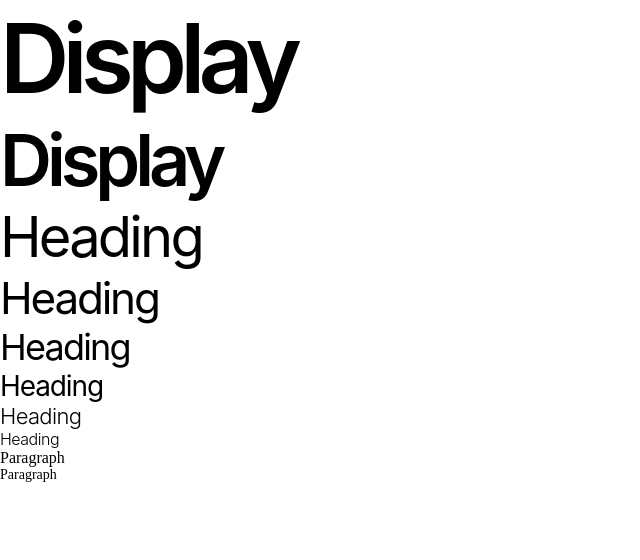
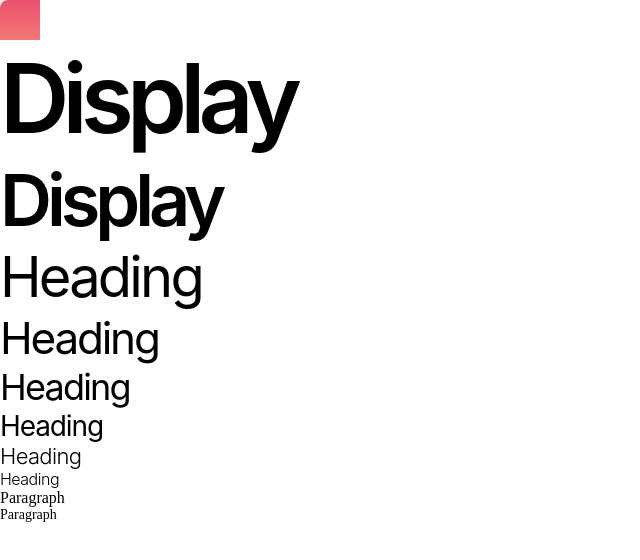
Before and after one commit to melkerydman/music-app, a Next.js app: page / in a window 1280 px wide. Shown: the top 560 px of the page, without its empty margins (0-640 px from the left). Built offline with nearby package versions, Linux system fonts and the light colour scheme.

Commit message:
Added mockup logo and gradient mixin

```diff
--- /dev/null
+++ b/components/core/Logo/Logo.tsx
@@ -0,0 +1,16 @@
+import styles from './logo.module.scss';
+
+type LogoType = {
+  large?: boolean;
+};
+
+const Logo = ({ large, ...rest }: LogoType): JSX.Element => {
+  return (
+    <div
+      className={`${styles.logo} ${large ? styles['logo_lg'] : ''}`}
+      {...rest}
+    />
+  );
+};
+
+export default Logo;
--- /dev/null
+++ b/components/core/Logo/logo.module.scss
@@ -0,0 +1,22 @@
+@use '../../../styles/mixins.scss' as *;
+
+.logo {
+  --size: 4rem;
+
+  @include background-gradient(
+    var(--colors-gradient-start),
+    var(--colors-gradient-end),
+    'vertical'
+  );
+
+  height: 4rem;
+  width: 4rem;
+  // border-radius: 0.8em 0 0 0;
+  border-radius: calc(var(--size) / 5) 0 0 0;
+
+  &_lg {
+    width: 7.2rem;
+    height: 7.2rem;
+    border-radius: calc(var(--size) / 5) 0 0 0;
+  }
+}
--- a/pages/index.tsx
+++ b/pages/index.tsx
@@ -1,3 +1,4 @@
+import Logo from '../components/core/Logo/Logo';
 import {
   Display,
   Heading,
@@ -7,6 +8,7 @@
 export default function Home() {
   return (
     <>
+      <Logo />
       <Display as="h1">Display</Display>
       <Display as="h1" small>
         Display
--- a/styles/mixins.scss
+++ b/styles/mixins.scss
@@ -52,3 +52,23 @@
   font-size: 1.4rem;
   font-weight: 400;
 }
+
+@mixin background-gradient($start-color, $end-color, $orientation) {
+  background: $start-color;
+
+  @if $orientation == 'vertical' {
+    background: -webkit-linear-gradient(top, $start-color, $end-color);
+    background: linear-gradient(to bottom, $start-color, $end-color);
+  } @else if $orientation == 'horizontal' {
+    background: -webkit-linear-gradient(left, $start-color, $end-color);
+    background: linear-gradient(to right, $start-color, $end-color);
+  } @else {
+    background: -webkit-radial-gradient(
+      center,
+      ellipse cover,
+      $start-color,
+      $end-color
+    );
+    background: radial-gradient(ellipse at center, $start-color, $end-color);
+  }
+}
--- a/styles/variables.scss
+++ b/styles/variables.scss
@@ -3,11 +3,12 @@
   --colors-white: #efefef;
 
   --colors-brand: #e91627;
+
+  --colors-gradient-start: #e9506e;
+  --colors-gradient-end: #f37975;
 }
 
 @mixin fonts {
-  // --ff-sans-serif: 'Inter', sans-serif;
   --ff-sans-serif: 'Inter', sans-serif;
-
   --ff-serif: 'EB Garamond', serif;
 }
```
